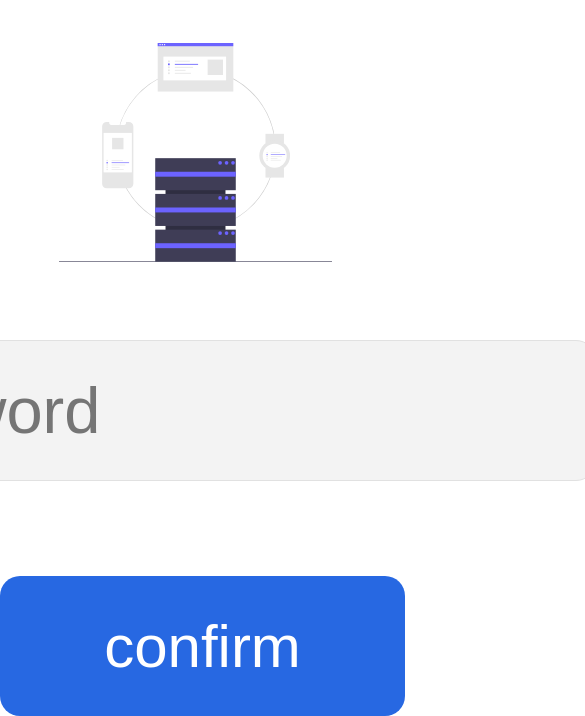
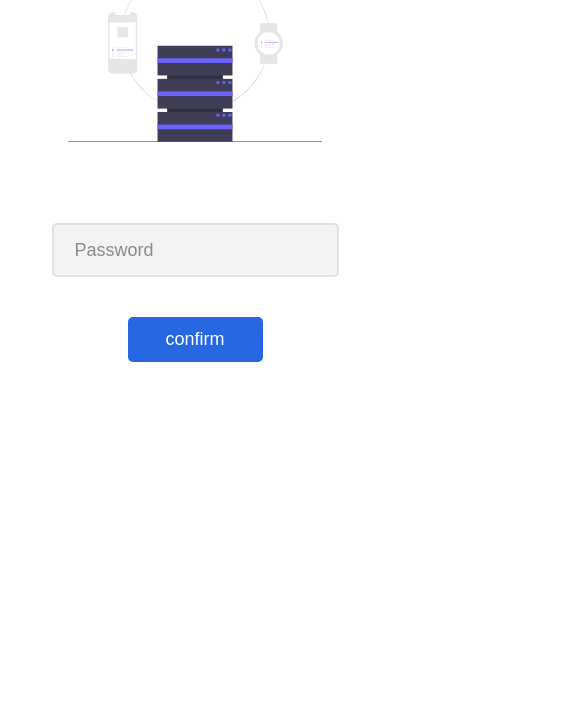
Before and after one commit to szymonbrud/File-server-on-old-computer, a website built with webpack: page dist/index.html in a window 390 px wide. Shown: the part 335-1051 px from the top of the page, 585 px wide, since content can reach past the window. After the commit the page ends 844 px from the top, so only its background shows below. Built offline with Linux system fonts and the light colour scheme.

Commit message:
Finish the visual phone authentication page.

```diff
--- a/src/scss/colors.scss
+++ b/src/scss/colors.scss
@@ -0,0 +1 @@
+$blue: #2768E2;
--- a/src/scss/main.scss
+++ b/src/scss/main.scss
@@ -1,44 +1,69 @@
-body{
-  width:100%;
+@import './colors.scss';
+
+body {
+  width: 100%;
+  font-family: 'Roboto', sans-serif;
   padding: 0%;
-  margin:0%;
-  font-family: 'Arial','sans','fantasy';
-  font-size:200%;
+  margin: 0%;
+  height: 100vh;
+}
+
+.container {
+  position: fixed;
+  height: 100%;
+  width: 100%;
   display: flex;
-  flex-direction: column;
   align-items: center;
   justify-content: center;
-}
-#title{
-  margin:25% 0% 0% 0%;
-  text-align: center;
-}
-#iconmobile{
-width: 70%;
-height: 80%;
-margin-top: 15%;
+  flex-direction: column;
 }
 
-#pass{
-  width: 760px;
-  height: 100px;
-  background-color: #F3F3F3;
-  border:1px solid #e1e1e1;
-  color:#8A8A8A;
-  border-radius: 20px;
-  margin-top: 20%;
-  padding:5%;
-  font-size: 65px;
+#pass {
+  font-size: 18px;
 }
+
+#title {
+  font-weight: 700;
+  align-items: center;
+  font-size: 24px;
+  margin: 0 0 41px 0;
+}
+
+#iconmobile {
+  width: 65%;
+  margin-top: 15%;
+}
+
+#inputPassord {
+  height: 54px;
+  width: 287px;
+  max-width: 90%;
+  background: #F3F3F3;
+  border-radius: 5px;
+  padding: 0 0 0 21px;
+  box-sizing: border-box;
+  border: 2px solid #E1E1E1;
+  margin-top: 81px;
+  font-size: 18px;
+  color: #303030;
+
+  &::placeholder {
+    color: #8A8A8A;
+  }
+
+  &:focus {
+    outline: none;
+    border: 2px solid #2768E2;
+  }
+}
+
 #confirm{
-  width: 405px;
-  height: 140px;
-  display: block;
-  margin: 0 auto;
-  margin-top: 15%;
- background-color:#2768E2 ;
- border: none;
- color:#ffffff;
- font-size: 60px;
- border-radius: 20px;
+  width: 135px;
+  background-color: $blue;
+  height: 45px;
+  font-size: 18px;
+  color: white;
+  border-radius: 5px;
+  border: none;
+  margin-top: 40px;
 }
```
Also changed, not shown: dist/index.html, dist/main.js.
